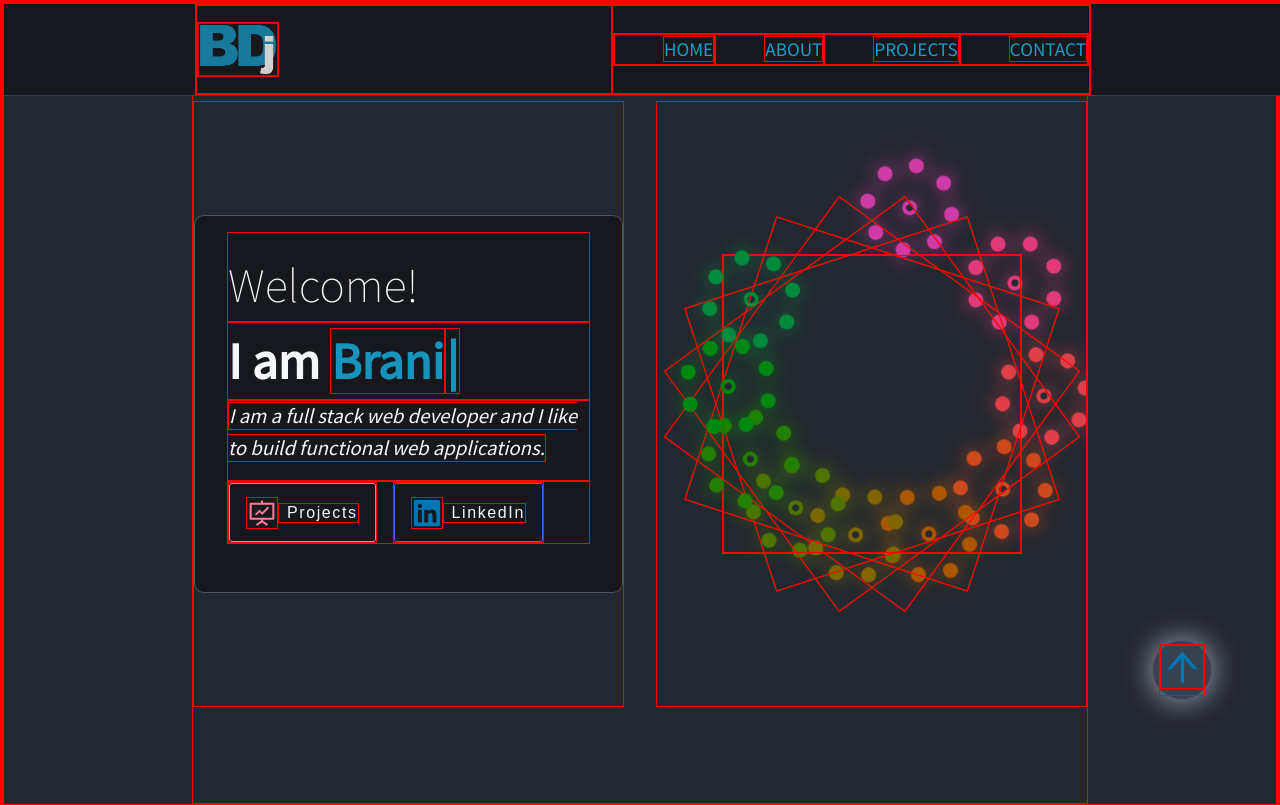
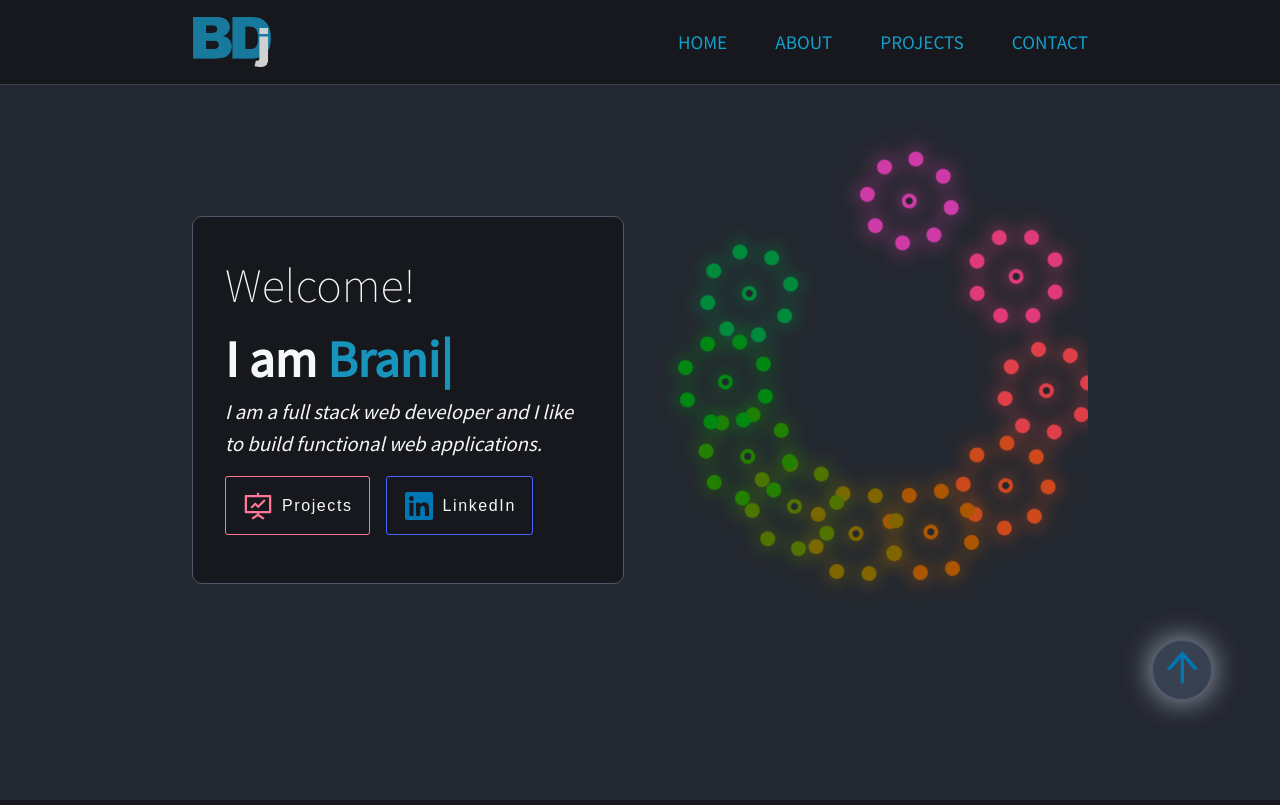
Before and after one commit to branimir1111/myPortfolio, a React (Vite) app: page / in a window 1280 px wide. Shown: the top 805 px of the page. Built offline with nearby package versions, Linux system fonts and the light colour scheme; the HTML template or start-up script is replaced by a standard one.

Commit message:
homeFixWidth3

```diff
--- a/src/components/Home.jsx
+++ b/src/components/Home.jsx
@@ -42,6 +42,7 @@ const Home = () => {
                   <span>Projects</span>
                 </button>
               </a>
+              <div className='spaceBtn'></div>
               <a
                 href='https://www.linkedin.com/in/branimir-djordjevic-530251226/'
                 target='_blank'
--- a/src/components/homeStyle.scss
+++ b/src/components/homeStyle.scss
@@ -35,10 +35,14 @@
   padding-bottom: 1rem;
 }
 .btnContainer {
-  display: grid;
-  grid-template-columns: auto auto 1fr;
-  gap: 0 1rem;
+  // display: grid;
+  // grid-template-columns: auto auto 1fr;
+  // gap: 0 1rem;
+  display: flex;
   margin-bottom: 2rem;
+}
+.spaceBtn {
+  width: 1rem;
 }
 .projectsIcon {
   font-size: 2rem;
--- a/src/index.css
+++ b/src/index.css
@@ -8,9 +8,9 @@
   padding: 0;
   box-sizing: border-box;
 }
-* {
+/* * {
   border: 1px solid red;
-}
+} */
 :root {
   --blueGrey50: #f8fafc;
   --blueGrey100: #f1f5f9;
```
